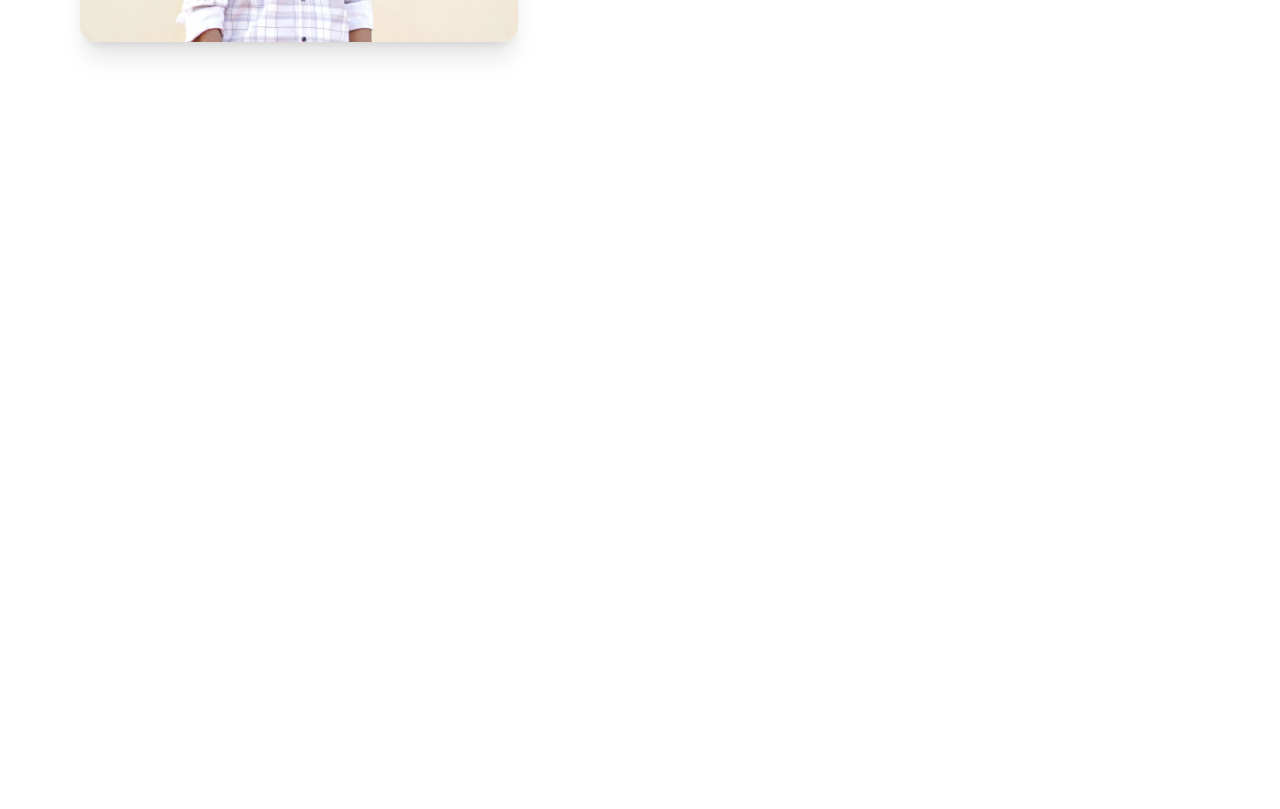
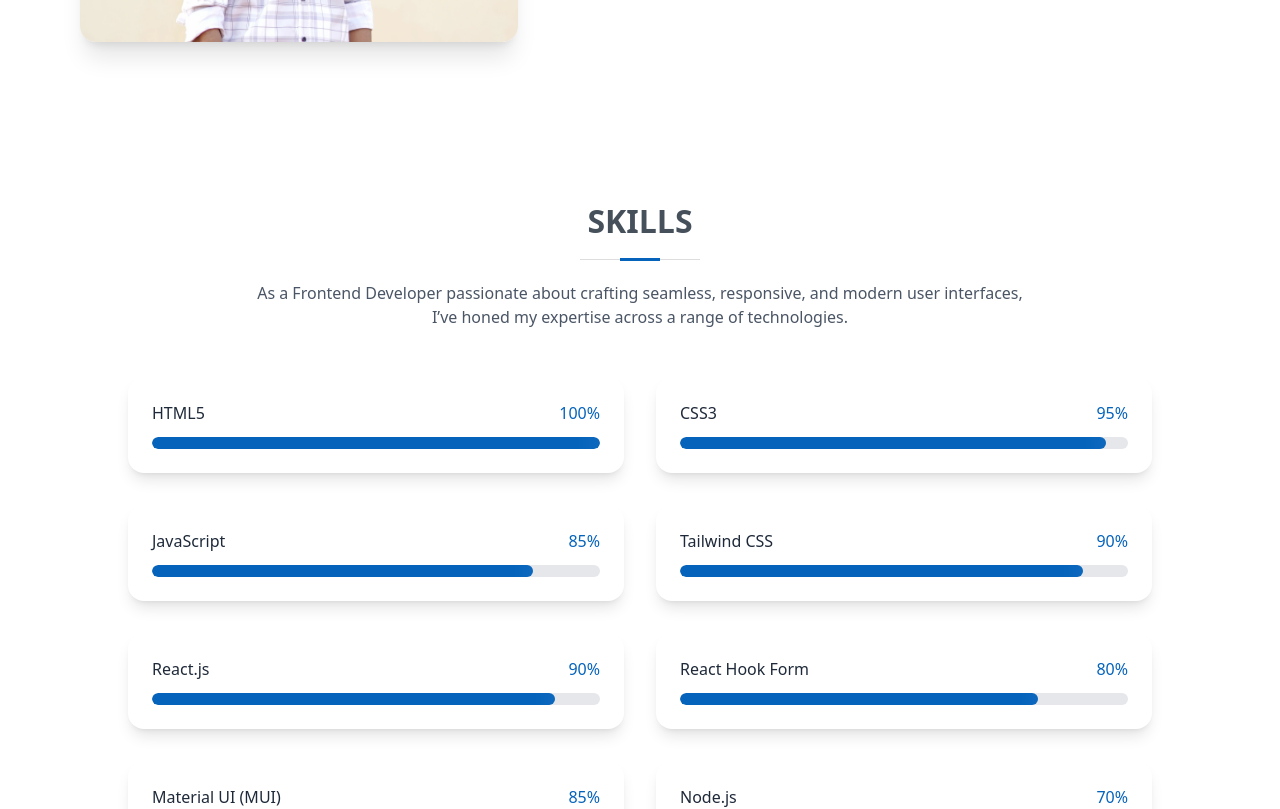
Before and after one commit to omkarpatil2906/my-portfolio, a React (Vite) app: page / in a window 1280 px wide. Shown: the part 1400-2209 px from the top of the page. Before the commit the page ends 1522 px from the top, so only its background shows below. Built offline with nearby package versions, Linux system fonts and the light colour scheme.

Commit message:
`Added mobile detection to Skill component and adjusted animations accordingly`

```diff
--- a/src/App.jsx
+++ b/src/App.jsx
@@ -12,7 +12,7 @@ function App() {
       <Navbar />
       <Hero />
       <About />
-      {/* <Skill /> */}
+      <Skill />
       {/* <Resume/> */}
 
     </div>
--- a/src/components/Skill.jsx
+++ b/src/components/Skill.jsx
@@ -14,10 +14,14 @@ const skills = [
 ];
 
 const Skill = () => {
+  const isMobile = window.innerWidth < 768; // ⭐ Mobile detection
+
   return (
     <section id="skills" className="py-12 sm:py-16 lg:py-20 px-4 sm:px-6 md:px-10 lg:px-20">
+
+      {/* TITLE SECTION */}
       <motion.div
-        initial={{ opacity: 0, y: 100 }}
+        initial={{ opacity: 0, y: isMobile ? 0 : 100 }}   // ⭐ no slide on mobile
         whileInView={{ opacity: 1, y: 0 }}
         viewport={{ once: true, margin: "-100px" }}
         transition={{ duration: 1 }}
@@ -40,23 +44,30 @@ const Skill = () => {
             className="absolute bottom-0 left-1/2 -translate-x-1/2 h-[3px] bg-[#0563bb]"
           />
         </motion.h2>
+
         <p className="text-gray-600 max-w-3xl mx-auto text-sm sm:text-base">
           As a Frontend Developer passionate about crafting seamless, responsive, and
-          modern user interfaces, I've honed my expertise across a range of technologies.
+          modern user interfaces, I’ve honed my expertise across a range of technologies.
         </p>
       </motion.div>
 
-      <div className="grid grid-cols-1 md:grid-cols-2 gap-6 sm:gap-8  max-w-5xl mx-auto">
+      {/* SKILLS GRID */}
+      <div className="grid grid-cols-1 md:grid-cols-2 gap-6 sm:gap-8 max-w-5xl mx-auto">
         {skills.map((skill, index) => (
           <motion.div
             key={index}
-            initial={{ opacity: 0, x: index % 2 === 0 ? -100 : 100 }}
+            initial={{
+              opacity: 0,
+              x: isMobile ? 0 : index % 2 === 0 ? -100 : 100,  // ⭐ no left/right slide on mobile
+            }}
             whileInView={{ opacity: 1, x: 0 }}
             viewport={{ once: true }}
             transition={{ duration: 0.8, delay: index * 0.1 }}
             whileHover={{ scale: 1.02 }}
             className="bg-white p-4 sm:p-6 rounded-2xl shadow-lg hover:shadow-2xl transition-all duration-300"
           >
+
+            {/* LABEL + PERCENT */}
             <div className="flex justify-between mb-2 sm:mb-3">
               <span className="text-sm sm:text-base font-medium text-gray-800">
                 {skill.name}
@@ -71,6 +82,8 @@ const Skill = () => {
                 {skill.level}%
               </motion.span>
             </div>
+
+            {/* PROGRESS BAR */}
             <div className="w-full bg-gray-200 rounded-full h-3 overflow-hidden">
               <motion.div
                 initial={{ width: 0 }}
@@ -79,24 +92,19 @@ const Skill = () => {
                 transition={{ duration: 1.2, ease: "easeOut", delay: 0.2 + index * 0.1 }}
                 className="h-3 bg-[#0563bb] rounded-full relative overflow-hidden"
               >
+                {/* Shine animation */}
                 <motion.div
-                  animate={{
-                    x: ['-100%', '100%']
-                  }}
-                  transition={{
-                    duration: 1.5,
-                    repeat: Infinity,
-                    ease: "linear"
-                  }}
+                  animate={{ x: ["-100%", "100%"] }}
+                  transition={{ duration: 1.5, repeat: Infinity, ease: "linear" }}
                   className="absolute inset-0 bg-linear-to-r from-transparent via-white to-transparent opacity-30"
                 />
               </motion.div>
             </div>
+
           </motion.div>
         ))}
       </div>
     </section>
-
   );
 };
 
```
